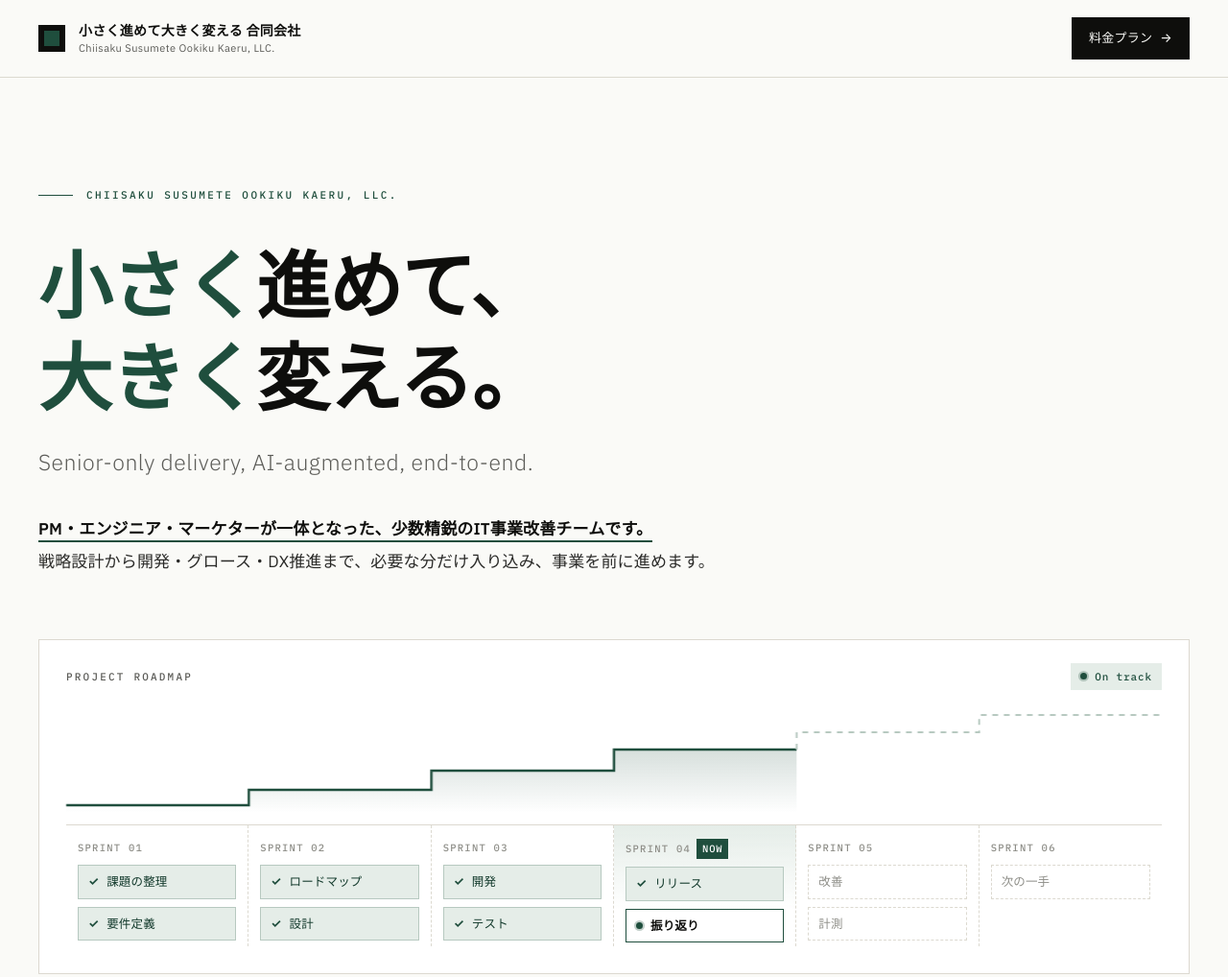
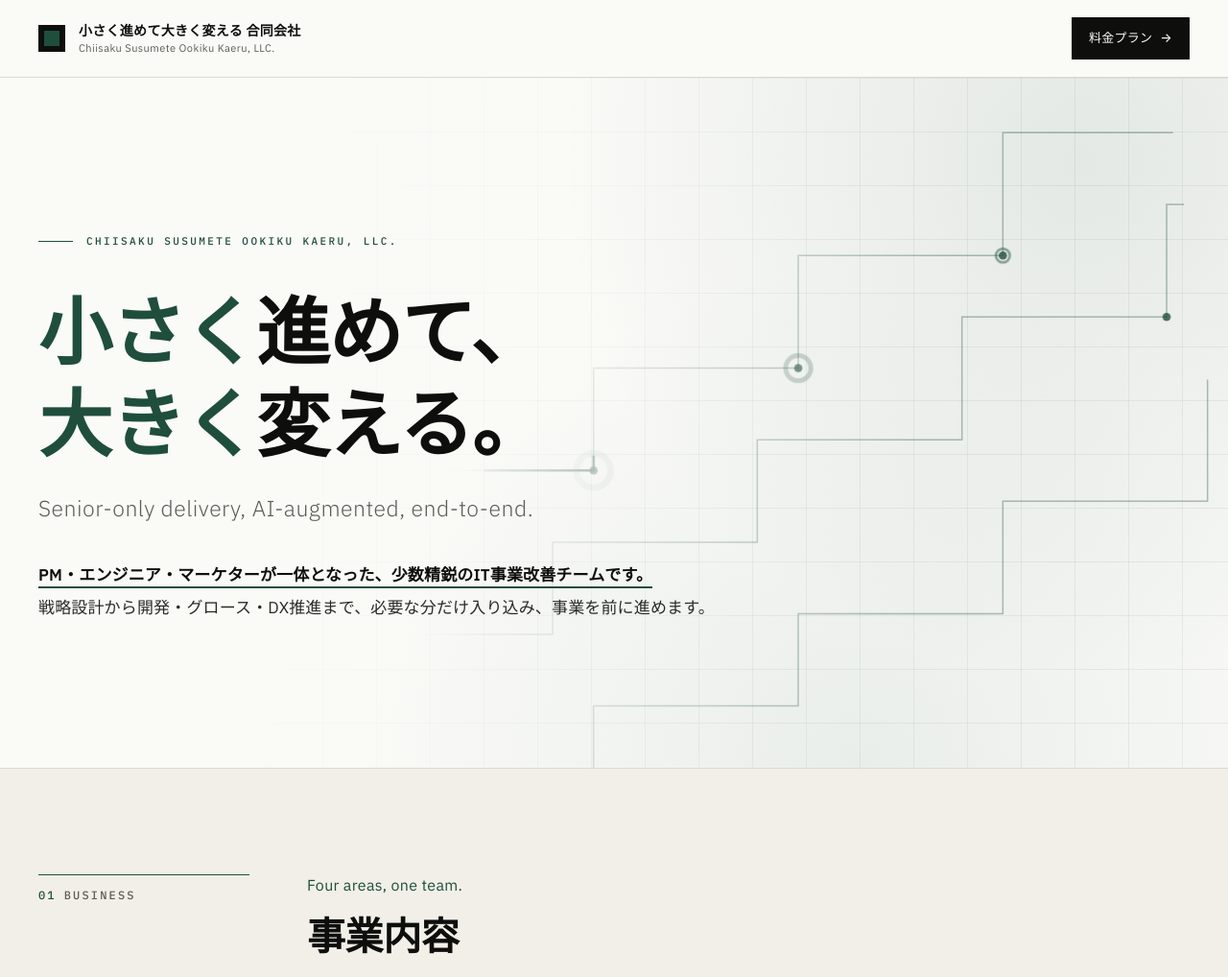
Before and after one commit to kenfif/chiikaru.co.jp, a plain HTML site: page index.html in a window 1280 px wide. Shown: the top 1018 px of the page at 96% size. Drawn offline with Linux system fonts and the light colour scheme; a web font is replaced by a local one.

Commit message:
トップページのロードマップ図を外し、ファーストビューの背景を方眼と右肩上がりの階段に
Co-Authored-By: Claude Opus 5.5 <noreply@anthropic.com>

```diff
--- a/index.html
+++ b/index.html
@@ -102,7 +102,7 @@
 
   /* ============ HERO ============ */
   .hero {
-    padding: 112px 0 104px;
+    padding: 160px 0 150px;
     border-bottom: 1px solid var(--rule);
   }
   .hero-eyebrow {
@@ -333,77 +333,59 @@
 
 
 
-  /* ============ HERO VISUAL（スプリントが進んでいくロードマップ） ============ */
-  .hero-visual {
-    margin-top: 64px;
-    background: var(--bg-card);
-    border: 1px solid var(--rule);
-    padding: 24px 28px 28px;
+
+  /* ============ HERO 背景（方眼＋右肩上がりの階段＋流れる光） ============ */
+  .hero { position: relative; overflow: hidden; }
+  .hero > .container { position: relative; z-index: 1; }
+  .hero::before {
+    content: ""; position: absolute; inset: 0;
+    background:
+      radial-gradient(circle at 88% 12%, rgba(31, 78, 61, 0.10), transparent 42%),
+      radial-gradient(circle at 70% 100%, rgba(183, 201, 192, 0.25), transparent 45%);
   }
-  .hv-head { display: flex; justify-content: space-between; align-items: center; margin-bottom: 8px; }
-  .hv-title {
-    font-family: "IBM Plex Mono", monospace; font-size: 11px; font-weight: 500;
-    letter-spacing: 0.2em; text-transform: uppercase; color: var(--ink-3);
+  .hero::after {
+    content: ""; position: absolute; inset: 0;
+    background-image:
+      linear-gradient(rgba(31, 78, 61, 0.07) 1px, transparent 1px),
+      linear-gradient(90deg, rgba(31, 78, 61, 0.07) 1px, transparent 1px);
+    background-size: 56px 56px;
+    -webkit-mask-image: linear-gradient(100deg, transparent 25%, #000 70%);
+            mask-image: linear-gradient(100deg, transparent 25%, #000 70%);
   }
-  .hv-status {
-    display: inline-flex; align-items: center; gap: 8px;
-    font-family: "IBM Plex Mono", monospace; font-size: 11px; font-weight: 500; letter-spacing: 0.08em;
-    color: var(--accent); background: var(--accent-soft); padding: 4px 10px;
+  .hero-bg {
+    position: absolute; inset: 0; z-index: 0; pointer-events: none;
+    -webkit-mask-image: linear-gradient(100deg, transparent 38%, #000 72%);
+            mask-image: linear-gradient(100deg, transparent 38%, #000 72%);
   }
-  .hv-status i, .hv-task.is-doing::before {
-    width: 7px; height: 7px; border-radius: 50%; background: var(--accent);
-    animation: hvPulse 1.8s ease-in-out infinite;
+  .hero-bg svg { width: 100%; height: 100%; display: block; }
+  .hb-line { fill: none; stroke: var(--accent); stroke-width: 1.5; opacity: 0.35; vector-effect: non-scaling-stroke;
+    stroke-dasharray: 1000; stroke-dashoffset: 1000; animation: hbDraw 2.4s 0.3s cubic-bezier(0.4, 0, 0.2, 1) forwards; }
+  .hb-pulse { fill: none; stroke: var(--accent); stroke-width: 2.5; stroke-linecap: round; vector-effect: non-scaling-stroke;
+    stroke-dasharray: 70 930; stroke-dashoffset: 1000; opacity: 0;
+    animation: hbFlow 6.3s linear infinite; animation-delay: calc(2.4s + var(--d)); }
+  .hb-node { fill: var(--accent); opacity: 0; animation: hbFade 0.6s 2.2s forwards; }
+  .hb-ring { fill: none; stroke: var(--accent); stroke-width: 1.5; transform-box: fill-box; transform-origin: center;
+    opacity: 0; animation: hbRing 2.8s ease-out infinite; animation-delay: calc(2.6s + var(--d)); }
+  @keyframes hbDraw { to { stroke-dashoffset: 0; } }
+  @keyframes hbFade { to { opacity: 0.8; } }
+  @keyframes hbFlow { 0% { stroke-dashoffset: 1000; opacity: 0.9; } 100% { stroke-dashoffset: 0; opacity: 0.9; } }
+  @keyframes hbRing { 0% { transform: scale(1); opacity: 0.6; } 100% { transform: scale(5); opacity: 0; } }
+  @media (max-width: 720px) {
+    .hero-bg, .hero::after {
+      -webkit-mask-image: linear-gradient(180deg, transparent 35%, #000 85%);
+              mask-image: linear-gradient(180deg, transparent 35%, #000 85%);
+    }
+    .hero { padding-bottom: 240px; }
+    .hero-bg svg { position: absolute; right: -8%; bottom: 0; width: 230%; height: auto; }
+    .hero-bg, .hero::after {
+      -webkit-mask-image: linear-gradient(180deg, transparent 55%, #000 85%);
+              mask-image: linear-gradient(180deg, transparent 55%, #000 85%);
+    }
   }
-  .hv-status i { display: inline-block; }
-  .hv-chart { height: 120px; margin: 0 0 12px; }
-  .hv-chart svg { width: 100%; height: 100%; display: block; overflow: visible; }
-  .hv-line { fill: none; stroke: var(--accent); stroke-width: 2.5; stroke-dasharray: 1200; stroke-dashoffset: 1200; animation: hvDraw 1.8s 0.6s cubic-bezier(0.4, 0, 0.2, 1) forwards; }
-  .hv-plan { fill: none; stroke: var(--accent-line); stroke-width: 2; stroke-dasharray: 6 6; opacity: 0; animation: hvFade 0.6s 2.2s forwards; }
-  .hv-area { opacity: 0; animation: hvFade 0.8s 1.6s forwards; }
-  .hv-sprints { display: grid; grid-template-columns: repeat(6, 1fr); border-top: 1px solid var(--rule); }
-  .hv-sprint {
-    padding: 14px 12px 4px; border-right: 1px dashed var(--rule);
-    display: grid; gap: 8px; align-content: start;
-    opacity: 0; animation: hvUp 0.6s cubic-bezier(0.4, 0, 0.2, 1) forwards;
-    animation-delay: calc(0.5s + var(--i) * 0.18s);
-  }
-  .hv-sprint:last-child { border-right: none; }
-  .hv-label {
-    font-family: "IBM Plex Mono", monospace; font-size: 10.5px; font-weight: 500;
-    letter-spacing: 0.12em; text-transform: uppercase; color: var(--ink-4);
-    display: flex; align-items: center; gap: 6px;
-    white-space: nowrap;
-  }
-  .hv-label em {
-    font-style: normal; color: #fff; background: var(--accent);
-    padding: 1px 6px; letter-spacing: 0.08em;
-  }
-  .hv-task {
-    font-size: 12.5px; line-height: 1.4; padding: 8px 10px;
-    border: 1px solid var(--rule); background: var(--bg);
-    display: flex; align-items: center; gap: 8px;
-  }
-  .hv-sprint.done .hv-task, .hv-task.is-done { background: var(--accent-soft); border-color: var(--accent-line); color: var(--accent-deep); }
-  .hv-sprint.done .hv-task::before, .hv-task.is-done::before { content: "✓"; font-weight: 700; color: var(--accent); }
-  .hv-sprint.now { background: linear-gradient(var(--accent-soft), transparent 70%); }
-  .hv-task.is-doing { border-color: var(--accent); background: #fff; font-weight: 600; }
-  .hv-task.is-doing::before { content: ""; flex-shrink: 0; }
-  .hv-sprint.next .hv-task { border-style: dashed; color: var(--ink-4); background: transparent; }
-  @keyframes hvDraw { to { stroke-dashoffset: 0; } }
-  @keyframes hvFade { to { opacity: 1; } }
-  @keyframes hvUp { from { opacity: 0; transform: translateY(10px); } to { opacity: 1; transform: none; } }
-  @keyframes hvPulse { 0%, 100% { box-shadow: 0 0 0 0 rgba(31, 78, 61, 0.45); } 50% { box-shadow: 0 0 0 5px rgba(31, 78, 61, 0); } }
-  @media (max-width: 880px) {
-    .hv-sprints { grid-template-columns: repeat(3, 1fr); }
-    .hv-sprint:nth-child(-n+3) { display: none; }
-  }
-  @media (max-width: 720px) {
-    .hero-visual { margin-top: 44px; padding: 18px 16px 20px; }
-    .hv-chart { height: 90px; }
-    .hv-sprint { padding: 12px 8px 4px; }
-    .hv-task { font-size: 11.5px; padding: 6px 8px; }
-    .hv-label { letter-spacing: 0.04em; font-size: 10px; gap: 4px; }
-    .hv-label em { padding: 0 4px; }
+  @media (prefers-reduced-motion: reduce) {
+    .hb-line { stroke-dashoffset: 0; animation: none; }
+    .hb-node { opacity: 0.8; animation: none; }
+    .hb-pulse, .hb-ring { display: none; }
   }
 
   .strengths .services-grid.two .service-card { min-height: 0; }
@@ -641,6 +623,24 @@
 
 <!-- ===== HERO ===== -->
 <section class="hero">
+  <div class="hero-bg" aria-hidden="true">
+    <svg viewBox="0 0 1200 760" preserveAspectRatio="xMaxYMax slice">
+      <path class="hb-line" d="M-60,640 L180,640 L180,560 L380,560 L380,470 L580,470 L580,370 L780,370 L780,260 L980,260 L980,140 L1260,140" pathLength="1000"/>
+      <path class="hb-line" d="M120,720 L340,720 L340,630 L540,630 L540,540 L740,540 L740,440 L940,440 L940,320 L1140,320 L1140,210 L1260,210" pathLength="1000"/>
+      <path class="hb-line" d="M360,780 L580,780 L580,700 L780,700 L780,610 L980,610 L980,500 L1180,500 L1180,380 L1260,380" pathLength="1000"/>
+      <path class="hb-pulse" style="--d:0.0s" d="M-60,640 L180,640 L180,560 L380,560 L380,470 L580,470 L580,370 L780,370 L780,260 L980,260 L980,140 L1260,140" pathLength="1000"/>
+      <path class="hb-pulse" style="--d:2.1s" d="M120,720 L340,720 L340,630 L540,630 L540,540 L740,540 L740,440 L940,440 L940,320 L1140,320 L1140,210 L1260,210" pathLength="1000"/>
+      <path class="hb-pulse" style="--d:4.2s" d="M360,780 L580,780 L580,700 L780,700 L780,610 L980,610 L980,500 L1180,500 L1180,380 L1260,380" pathLength="1000"/>
+      <circle class="hb-node" cx="580" cy="470" r="4"/>
+      <circle class="hb-ring" style="--d:0.7s" cx="580" cy="470" r="4"/>
+      <circle class="hb-node" cx="780" cy="370" r="4"/>
+      <circle class="hb-ring" style="--d:1.4s" cx="780" cy="370" r="4"/>
+      <circle class="hb-node" cx="980" cy="260" r="4"/>
+      <circle class="hb-ring" style="--d:2.1s" cx="980" cy="260" r="4"/>
+      <circle class="hb-node" cx="1140" cy="320" r="4"/>
+      <circle class="hb-ring" style="--d:2.8s" cx="1140" cy="320" r="4"/>
+    </svg>
+  </div>
   <div class="container">
     <div class="hero-eyebrow reveal">Chiisaku Susumete Ookiku Kaeru, LLC.</div>
     <h1 class="hero-title reveal">
@@ -652,57 +652,6 @@
       <strong>PM・エンジニア・マーケターが一体となった、少数精鋭のIT事業改善チームです。</strong><br>
       戦略設計から開発・グロース・DX推進まで、必要な分だけ入り込み、事業を前に進めます。
     </p>
-
-    <div class="hero-visual reveal" aria-hidden="true">
-      <div class="hv-head">
-        <span class="hv-title">Project roadmap</span>
-        <span class="hv-status"><i></i>On track</span>
-      </div>
-      <div class="hv-chart">
-        <svg viewBox="0 0 600 120" preserveAspectRatio="none">
-          <defs>
-            <linearGradient id="hvFill" x1="0" y1="0" x2="0" y2="1">
-              <stop offset="0" stop-color="#1F4E3D" stop-opacity="0.18"/>
-              <stop offset="1" stop-color="#1F4E3D" stop-opacity="0"/>
-            </linearGradient>
-          </defs>
-          <path class="hv-area" d="M0,112 H100 V96 H200 V76 H300 V54 H400 V120 H0 Z" fill="url(#hvFill)"/>
-          <path class="hv-line" d="M0,112 H100 V96 H200 V76 H300 V54 H400" vector-effect="non-scaling-stroke"/>
-          <path class="hv-plan" d="M400,54 V36 H500 V18 H600" vector-effect="non-scaling-stroke"/>
-        </svg>
-      </div>
-      <div class="hv-sprints">
-        <div class="hv-sprint done" style="--i:0">
-          <div class="hv-label">Sprint 01</div>
-          <div class="hv-task">課題の整理</div>
-          <div class="hv-task">要件定義</div>
-        </div>
-        <div class="hv-sprint done" style="--i:1">
-          <div class="hv-label">Sprint 02</div>
-          <div class="hv-task">ロードマップ</div>
-          <div class="hv-task">設計</div>
-        </div>
-        <div class="hv-sprint done" style="--i:2">
-          <div class="hv-label">Sprint 03</div>
-          <div class="hv-task">開発</div>
-          <div class="hv-task">テスト</div>
-        </div>
-        <div class="hv-sprint now" style="--i:3">
-          <div class="hv-label">Sprint 04<em>Now</em></div>
-          <div class="hv-task is-done">リリース</div>
-          <div class="hv-task is-doing">振り返り</div>
-        </div>
-        <div class="hv-sprint next" style="--i:4">
-          <div class="hv-label">Sprint 05</div>
-          <div class="hv-task">改善</div>
-          <div class="hv-task">計測</div>
-        </div>
-        <div class="hv-sprint next" style="--i:5">
-          <div class="hv-label">Sprint 06</div>
-          <div class="hv-task">次の一手</div>
-        </div>
-      </div>
-    </div>
   </div>
 </section>
 
```
